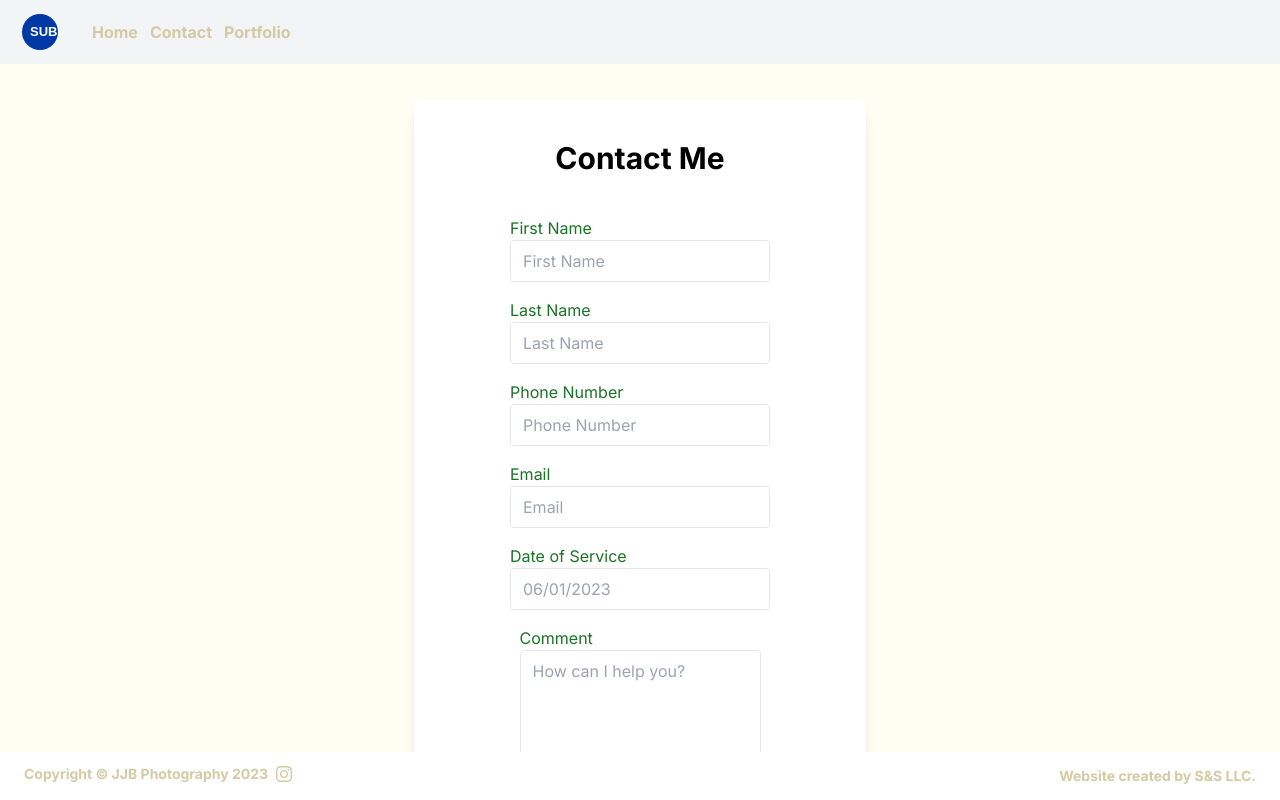
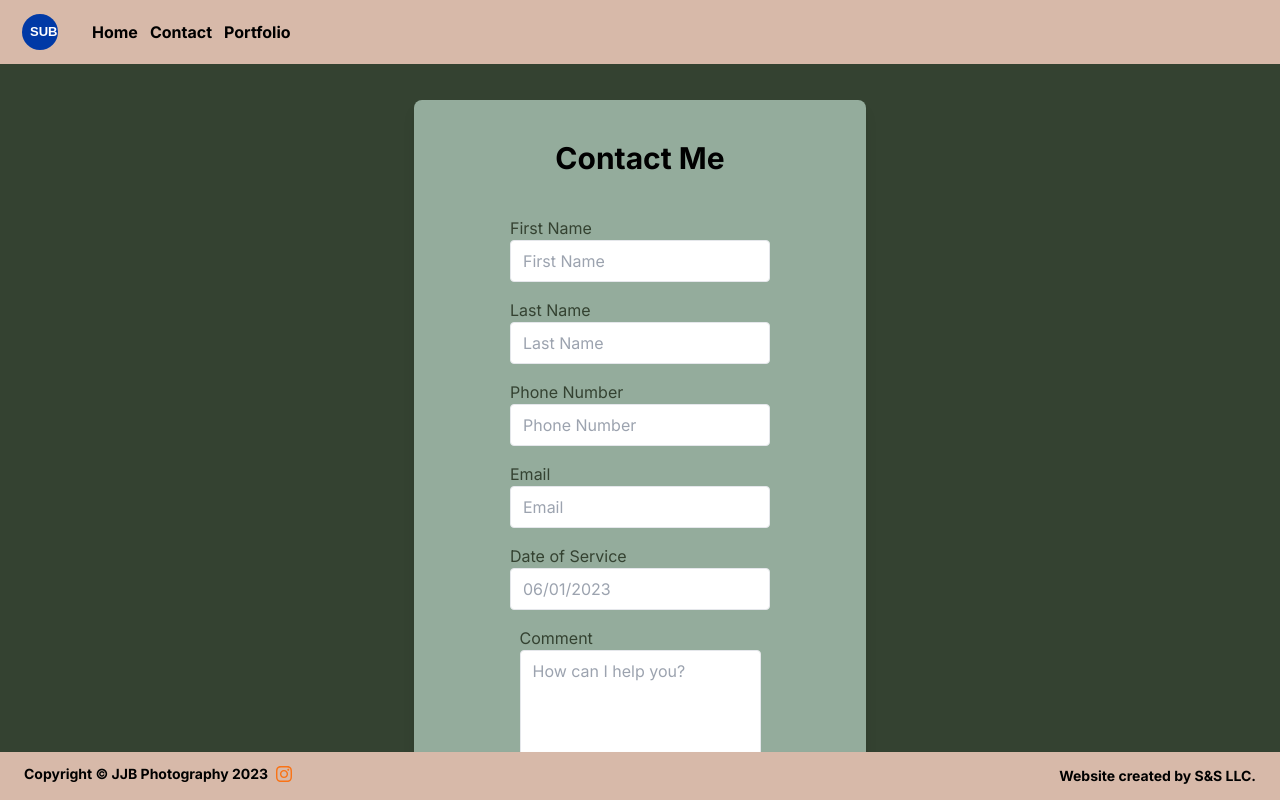
Before and after one commit to sramalho94/jjbphotography, a Next.js app: page /contact in a window 1280 px wide. Built offline with nearby package versions, Linux system fonts and the light colour scheme.

Commit message:
updated color schema

```diff
--- a/app/contact/page.js
+++ b/app/contact/page.js
@@ -10,7 +10,7 @@ const page = () => {
 
 
   return (
-    <div className="min-h-screen flex flex-col justify-center items-center bg-[#fffef2] ">
+    <div className="min-h-screen flex flex-col justify-center items-center bg-dark-green ">
      <EmailForm/>
     </div>
   )
--- a/app/page.js
+++ b/app/page.js
@@ -5,7 +5,7 @@ import Portfolio from '@/components/Portfolio'
 import AboutMe from '@/components/AboutMe'
 export default function Home() {
   return (
-    <main className="flex  flex-col items-center justify-between p-24 min-h-screen">
+    <main className="flex  flex-col items-center justify-between p-24 min-h-screen bg-dark-green">
       <Landing />
 
       <Portfolio />
--- a/components/AboutMe.jsx
+++ b/components/AboutMe.jsx
@@ -6,14 +6,14 @@ const AboutMe = () => {
       <span className="font-bold text-xl mb-5 italic">Hi, I'm Jessica!</span>
       <div className="my-3">
         <div className="flex flex-col md:flex-row">
-          <div className="bg-red-600 h-32 w-32 mx-auto mb-8"></div>
+          <div className="bg-our-beige h-32 w-32 mx-auto mb-8"></div>
           <div className=" px-3 md:flex-1">
             <p className="text-sm text-left pb-4">
             I have a unique passion for capturing the essence of those who often feel unseen. Through my photography, I create a space where
               every moment, big or small, is beautifully preserved, just as it
               unfolds.
             </p>
-            <a href="/contact" className="bg-red-500 text-white px-1 md:px-8 py-2 rounded font-medium">Learn More</a>
+            <a href="/contact" className="bg-our-beige text-dark-green  hover:bg-pewter hover:text-white px-1 md:px-8 py-2 rounded font-medium">Learn More</a>
           </div>
         </div>
 
--- a/components/Email.jsx
+++ b/components/Email.jsx
@@ -39,8 +39,8 @@ const EmailForm = () => {
 
   return (
     <div className="mt-5 mb-20">
-    <div className="bg-white p-4 md:p-10 rounded-lg shadow-lg px-4 md:px-24 m-4 md:m-30 border-dark-purpe">
-    <h1 className="text-3xl font-bold mb-5 text-center text-black">
+    <div className="bg-pewter p-4 md:p-10 rounded-lg shadow-lg px-4 md:px-24 m-4 md:m-30 border-dark-purpe">
+    <h1 className="text-3xl font-bold mb-5 text-center ">
       Contact Me
     </h1>
     <form
@@ -140,7 +140,7 @@ const EmailForm = () => {
       </div>
       <button
         type="submit"
-        className="bg-[#D4CAA3] hover:bg-dark-purpe text-white px-6 py-2 rounded font-medium"
+        className="bg-our-beige hover:bg-dark-green hover:text-white text-dark-green px-6 py-2 rounded font-medium"
       >
         Submit
       </button>
--- a/components/Footer.jsx
+++ b/components/Footer.jsx
@@ -4,9 +4,9 @@ import { FaInstagram } from 'react-icons/fa'
 function Footer() {
     const year = new Date().getFullYear()
   return (
-    <footer className="mt-10 font-bold fixed inset-x-0 bottom-0 bg-white py-3 px-6 shadow-md flex flex-col sm:flex-row justify-between items-center text-center text-[#D4CAA3] space-y-2 sm:space-y-0 text-sm">
+    <footer className="mt-10 font-bold fixed inset-x-0 bottom-0 bg-akaroa py-3 px-6 shadow-md flex flex-col sm:flex-row justify-between items-center text-center space-y-2 sm:space-y-0 text-sm">
         <span className=" flex flex-row justify-between align-middle">  {'Copyright © JJB Photography ' + year}   <a href="https://www.instagram.com/your_instagram_handle/" target="_blank" rel="noopener noreferrer" className="text-2xl text-{black}">
-          <FaInstagram className="pl-2 pb-1"/>
+          <FaInstagram className="pl-2 pb-1 text-orange-500 text-bold"/>
         </a></span>
 
 
--- a/components/NavBar.jsx
+++ b/components/NavBar.jsx
@@ -4,14 +4,14 @@ import Image from 'next/image'
 
 const NavBar = () => {
   return (
-    <ul className="flex flex-row justify-start space-x-3 bg-gray-100 py-3">
+    <ul className="flex flex-row justify-start space-x-3 bg-akaroa py-3">
       <div className="relative h-10 w-10 px-5 md:px-10">
         <Image src="/logo.svg" fill alt="logo" />
       </div>
       <li className="flex flex-col justify-center">
         <Link
           href="/"
-          className="font-bold text-md text-[#D4CAA3] hover:text-[#322B11] hover:underline"
+          className="font-bold text-md  hover:text-dark-green hover:underline"
         >
           Home
         </Link>
@@ -19,7 +19,7 @@ const NavBar = () => {
       <li className="flex flex-col justify-center">
         <Link
           href="/contact"
-          className="font-bold text-md text-[#D4CAA3] hover:text-[#322B11] hover:underline"
+          className="font-bold text-md  hover:text-dark-green hover:underline"
         >
           {' '}
           Contact
@@ -28,7 +28,7 @@ const NavBar = () => {
       <li className="flex flex-col justify-center">
         <Link
           href="/portfolio"
-          className="font-bold text-md text-[#D4CAA3] hover:text-[#322B11] hover:underline"
+          className="font-bold text-md  hover:text-dark-green hover:underline"
         >
           {' '}
           Portfolio
--- a/tailwind.config.js
+++ b/tailwind.config.js
@@ -8,9 +8,12 @@ module.exports = {
   theme: {
     extend: {
       colors: {
-        'dark-green': '#1b7326',
+        'dark-green': '#344231',
         'our-beige': '#d4caa3',
-        'dark-purpe': '#731b67'
+        'dark-purpe': '#731b67',
+        'regent-gray': '#92999e',
+        'pewter':'#94ac9c',
+        'akaroa':'#d7b9a9'
       },
       backgroundImage: {
         'gradient-radial': 'radial-gradient(var(--tw-gradient-stops))',
```
